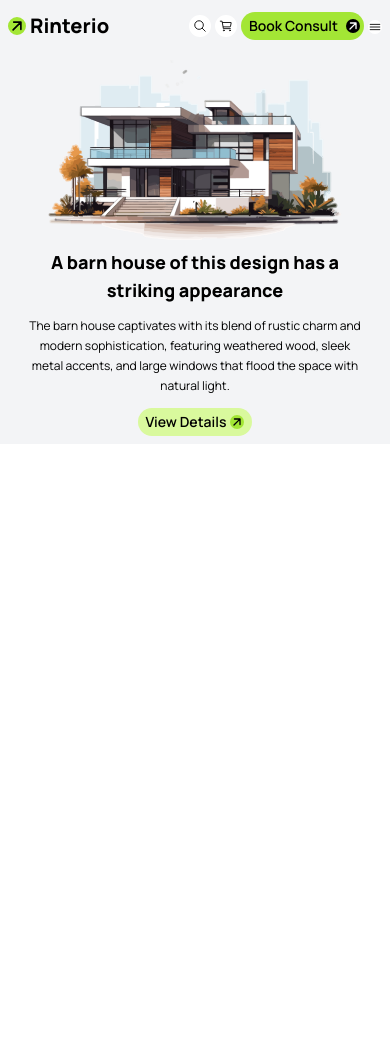
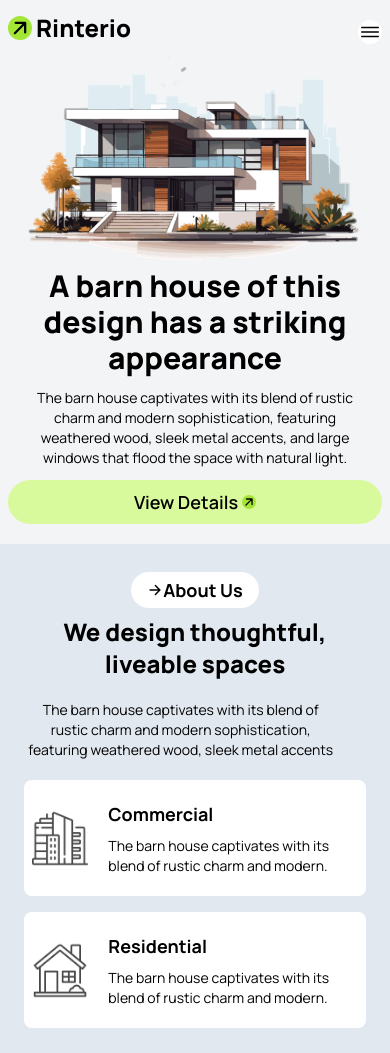
Before and after one commit to anirban-islam/rinterio-web, a plain HTML site: page index.html in a window 390 px wide. Shown: the top 1053 px of the page. Before the commit the page ends 844 px from the top, so only its background shows below. Drawn offline with nearby package versions, Linux system fonts and the light colour scheme.

Commit message:
Update-Our-Design-Section

```diff
--- a/index.html
+++ b/index.html
@@ -55,11 +55,11 @@
       <!-- Navigation section -->
       <nav class="flex items-center justify-between px-20 mx-auto bg-gray-100	 max-sm:py-3 max-sm:px-2">
          <div class="brand-logo flex items-center gap-1">
-          <ion-icon name="arrow-forward-outline" class="text-2xl bg-lime-400 rounded-full rotate-[-45deg] max-sm:text-lg"></ion-icon>
-          <h2 class=" text-2xl font-extrabold	max-md:text-xl" >Rinterio</h2>
+          <ion-icon name="arrow-forward-outline" class="text-2xl bg-lime-400 rounded-full rotate-[-45deg] max-sm:text-2xl"></ion-icon>
+          <h2 class=" text-2xl font-extrabold	max-md:text-2xl" >Rinterio</h2>
          </div>
 
-         <div class="sm:nav-links max-md:hidden">
+         <div class="sm:nav-links max-sm:hidden">
           <ul class="flex items-center gap-10 text-lg text-neutral-500">
             <li class=" font-bold text-black"><a href="#">Home</a></li>
             <li><a href="#">Service</a></li>
@@ -69,7 +69,7 @@
           </ul>
          </div>
          <div class="menu-righ flex gap-2 max-sm:gap-1 ">
-            <div class="right-icon flex gap-2 items-center max-sm:gap-1">
+            <div class="right-icon flex gap-2 items-center max-sm:gap-1 max-sm:hidden">
               <ion-icon name="search-outline" class="text-xl rounded-full bg-white p-2 flex items-center max-sm:text-sm max-sm:p-1"></ion-icon>
               <ion-icon name="cart-outline"  class="text-xl rounded-full bg-white p-2 flex items-center max-sm:text-sm max-sm:p-1"></ion-icon>
               <div class="btn flex items-center gap-1 bg-lime-400 rounded-full px-2 py-2 max-sm:px-1 max-sm:py-1">
@@ -78,27 +78,85 @@
               </div>
             </div>
               <div class="mobile-menu sm:hidden flex items-start mt-1 max-sm:mt-2">
-                <ion-icon name="menu-outline"  class="text-2xl rounded-full bg-white p-2 flex items-center  max-sm:text-sm max-sm:p-0"></ion-icon>
+                <ion-icon name="menu-outline"  class="text-2xl rounded-full bg-white p-2 flex items-center  max-sm:text-2xl max-sm:p-0"></ion-icon>
             </div>
          </div>
       </nav>
       <!-- Hero Section -->
-        <div class="hero-section bg-gray-100 px-15 max-sm:px-2 max-sm:py-2">
-            <div class="hero-img items-center flex justify-center w-full h-full max-sm:px-10">
+        <div class="hero-section bg-gray-100 px-15 max-sm:px-2 max-sm:py-0">
+            <div class="hero-img items-center flex justify-center w-full h-full max-sm:px-5">
               <img class="w-3/4 max-sm:w-full "  src="./Images/banner.png" alt="">
             </div>
             <div class="hero-taitle flex flex-col	gap-4 items-center max-sm:gap-1">
-              <h1 class="text-5xl font-extrabold w-full p-2 justify-center text-center max-sm:text-lg max-sm:px-2">A barn house of this design has a</br>striking appearance</h1>
-              <p class="w-6/12 text-xs text-center leading-5 max-sm:w-full max-sm:px-5">The barn house captivates with its blend of rustic charm and modern sophistication, featuring weathered wood, sleek metal accents, and large windows that flood the space with natural light.</p>
+              <h1 class="text-5xl font-extrabold w-full p-2 justify-center text-center max-sm:text-3xl max-sm:px-1">A barn house of this design has a striking appearance</h1>
+              <p class="w-6/12 text-sm text-center leading-5 max-sm:w-full max-sm:px-5">The barn house captivates with its blend of rustic charm and modern sophistication, featuring weathered wood, sleek metal accents, and large windows that flood the space with natural light.</p>
 
-              <div class="btn flex items-center gap-1 bg-lime-200 px-5 py-2 rounded-full max-sm:px-2 max-sm:py-1 max-sm:mt-2">
-                <button class="text-xl font-semibold max-sm:text-sm">View Details</button>
+              <div class="btn flex items-center gap-1 bg-lime-200 px-5 py-2 rounded-full max-sm:px-5 max-sm:py-2 max-sm:mt-2 max-sm:w-full max-sm:items-center max-sm:justify-center max-sm:mb-5">
+                <button class="text-xl font-semibold max-sm:text-lg">View Details</button>
                 <ion-icon name="arrow-forward-outline" class="text-xl bg-lime-400 rounded-full rotate-[-45deg] max-sm:text-sm"></ion-icon>
               </div>
 
             </div>
         </div>
      </header>
+     <!-- <======================================>
+     <=============Header===========>
+     <==============End====================> -->
+
+    <!-- <======================================>
+     <=============Our Design===========>
+     <=======================================> -->
+     <section class="relative bg-slate-200 px-20 py-10 mt-10 max-sm:px-1 max-sm:py-2 max-sm:mt-0">
+      <img src="./Images/Vector.png" class="absolute top-8 left-5 max-sm:hidden" alt="Vector">
+
+      <div class="our-design flex  gap-10 justify-between max-sm:flex-col max-sm:gap-2">
+        <div class="title w-6/12 p-10 max-sm:w-full max-sm:p-5">
+          <div class="btn flex max-sm:items-center bg-white w-32 px-3 py-1 rounded-full max-sm:justify-center max-sm:mx-auto ">
+            <ion-icon name="arrow-forward-outline" ></ion-icon>
+            <button class="font-bold max-sm:text-lg max-sm:font-normal:">About Us</button>
+          </div>
+          <div class="des flex flex-col gap-10 pt-3 max-sm:gap-5 max-sm:pt-2">
+            <h1 class="text-5xl font-extrabold max-sm:text-2xl max-sm:text-center">We design thoughtful,</br> liveable spaces</h1>
+            <p class="text-sm max-sm:text-sm max-sm:w-11/12 max-sm:text-center">The barn house captivates with its blend of rustic charm and
+              modern sophistication, featuring weathered wood, sleek metal accents
+            </p>
+
+            <div class="flex flex-col gap-8 max-sm:gap-4">
+              <div class="cart-box flex gap-3 items-center bg-white rounded-lg">
+                <div class="logo-box">
+                  <img class="p-5 max-sm:p-2" src="./Images/commercial.png" alt="">
+                </div>
+                <div class="box-des max-sm:py-5 max-sm:w-10/12">
+                  <h3 class="font-bold text-lg max-sm:mb-2">Commercial</h3>
+                  <p class="text-sm w-9/12 max-sm:w-full">The barn house captivates with its blend of rustic charm and modern.</p>
+                </div>
+              </div>
+
+              <div class="cart-box flex gap-3 items-center bg-white rounded-lg">
+                <div class="logo-box">
+                  <img class="p-5  max-sm:p-2" src="./Images/residential.png" alt="">
+                </div>
+                <div class="box-des  max-sm:py-5 max-sm:w-10/12">
+                  <h3 class="font-bold text-lg max-sm:mb-2" >Residential</h3>
+                  <p class="text-sm w-9/12 max-sm:w-full">The barn house captivates with its blend of rustic charm and modern.</p>
+                </div>
+              </div>
+
+            </div>
+
+
+          </div>
+
+
+        </div>
+        <div class="img  w-6/12 p-10 max-sm:w-full max-sm:p-5">
+          <img src="./Images/Rectangle.png" class="w-10/12	max-sm:w-full" alt="">
+
+        </div>
+      </div>
+     </section>
+
+
 
 
 
```
